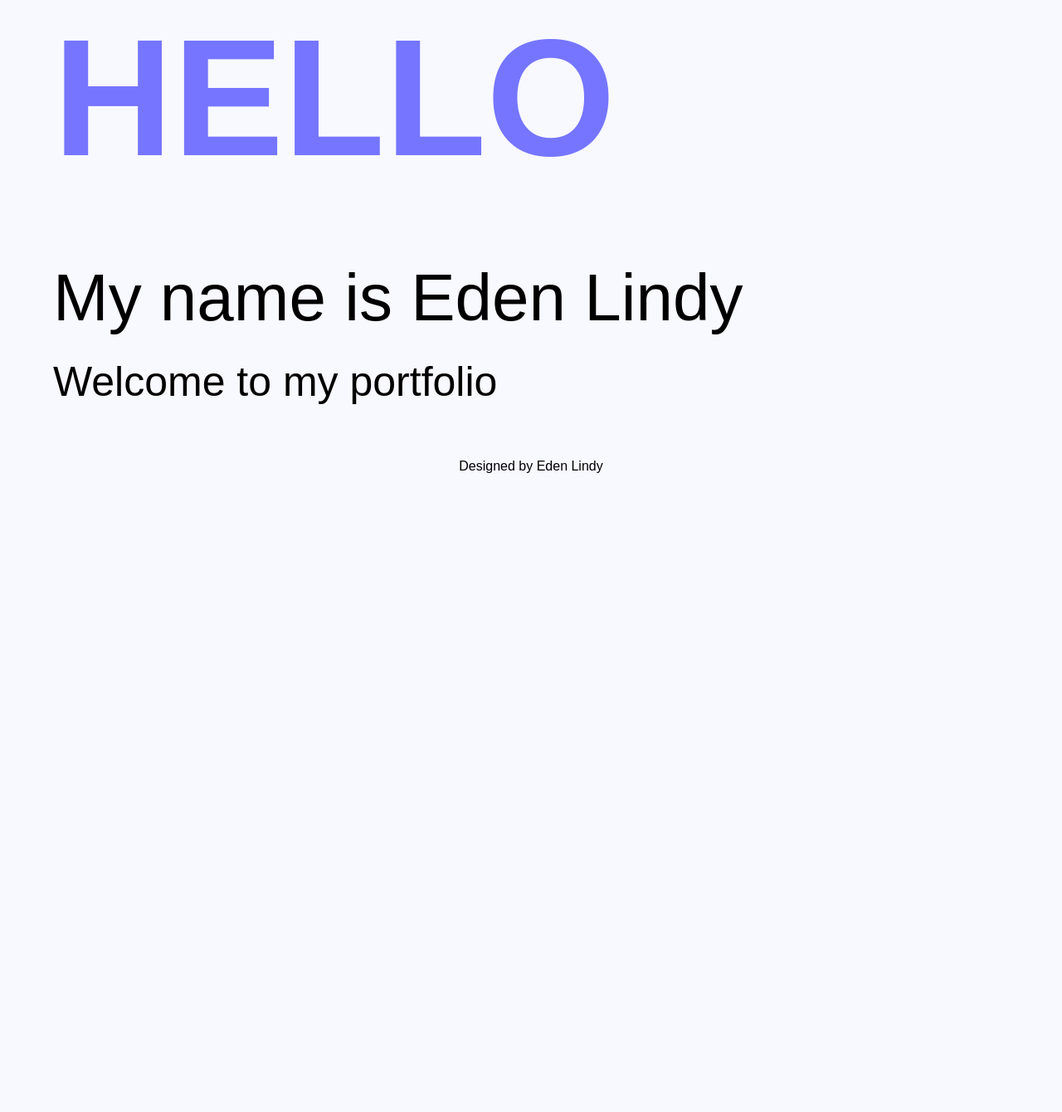
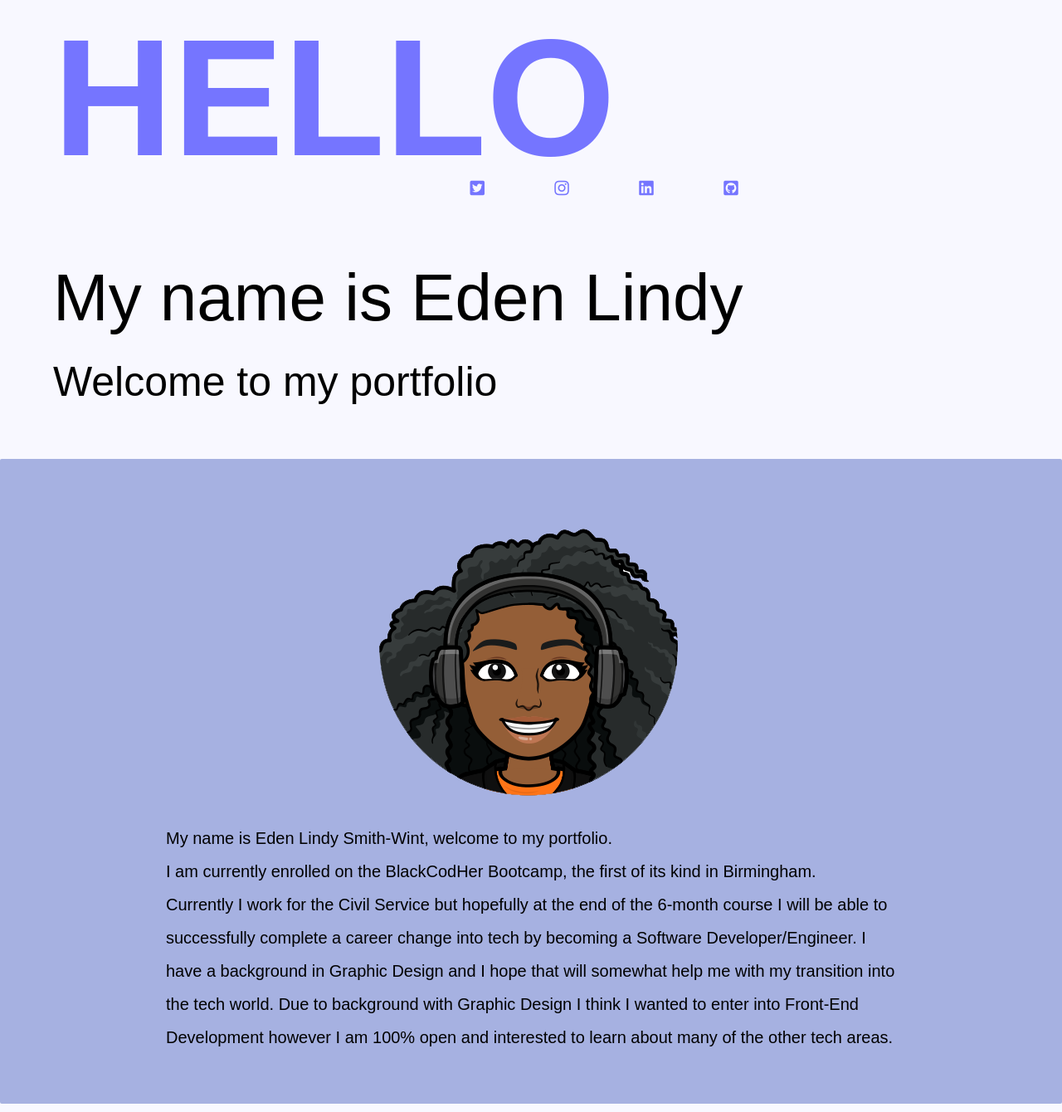
Before and after one commit to Edenlsw/Portfolio, a plain HTML site: page index.html in a window 1280 px wide. Shown: the part 160-1500 px from the top of the page at 83% size. Before the commit the page ends 800 px from the top, so only its background shows below. Drawn offline with Linux system fonts and the light colour scheme.

Commit message:
change to layout

```diff
--- a/index.html
+++ b/index.html
@@ -7,6 +7,7 @@
         <meta name="viewpoint" content="width=device-width,initial-scale=1.0">
         <meta name="author" content="Eden Smith-Wint">
         <link rel="stylesheet" type="text/css" href="style.css">
+        <link rel="stylesheet" href="https://use.fontawesome.com/releases/v5.14.0/css/all.css">
         <title>Eden Lindy</title>
     </head>
     <body>
@@ -26,9 +27,66 @@
     </header>
         <br>
 
-    <h1 class="h1-index">HELLO</h1>
-    <h2 class="h1-index">My name is Eden Lindy</h2>
-    <h3 class="h1-index">Welcome to my portfolio</h3>
+    <section class="into">
+        <h1 class="h1-index">HELLO</h1>
+        <h2 class="h1-index">My name is Eden Lindy</h2>
+        <h3 class="h1-index">Welcome to my portfolio</h3>
+    </section>
+
+    <main>
+        <div class="about-section">
+
+            <img class="bitmoji" src="./images/bitmoji.png" alt="bitmoji">
+
+                <p class="about-details">
+                    My name is Eden Lindy Smith-Wint, welcome to my portfolio.
+                <br>
+                I am currently enrolled on the BlackCodHer Bootcamp, the first of its kind in Birmingham.<br>
+                Currently I work for the Civil Service but hopefully at the end of the 6-month course I will be able to successfully complete a career change into tech by becoming a Software Developer/Engineer.
+                I have a background in Graphic Design and I hope that will somewhat help me with my
+                transition into the tech world.  Due to background with Graphic Design I think I  wanted to enter into Front-End Development however I am 100% open and interested to learn about many of the other tech areas.
+                </p>
+        </div>
+
+        <div class="graphics-projects">
+
+        </div>
+
+
+
+
+        <div class="coding-projects">
+
+        </div>
+
+
+
+
+        <div class="contact-info">
+
+
+            <div class="media">
+                <ul>
+                    <li><i class="fab fa-twitter-square"></i></li>
+                    <li><i class="fab fa-instagram"></i></li>
+                    <li><i class="fab fa-linkedin"></i></li>
+                    <li><i class="fab fa-github-square"></i></li>
+                </ul>
+
+            </div>
+
+            <!--Social media buttons-->
+            <div class="social">
+                <a href="https://www.linkedin.com/in/eden-smith-wint-24b399121/">
+
+
+                </a>
+
+            </div>
+
+        </div>
+
+    </main>
 
 
 
--- a/style.css
+++ b/style.css
@@ -21,7 +21,7 @@
 
   /* Extra large devices (large laptops and desktops, 1200px and up) */
   @media only screen and (min-width: 1200px) {}
-body {
+body{
     margin: 0;
     background: #f8f8ff;
     font-family: sans-serif;
@@ -137,7 +137,8 @@ h1.about {
 }
 
 
-.description {
+.description,
+.about-details {
     text-align: left;
     line-height: 40px;
     font-size: 20px;
@@ -178,3 +179,18 @@ h1.about {
 .h1-projects {
     font-size: 50px;
 }
+
+
+.about-section {
+    background-color: #a6b1e1;
+    border-radius: 2px;
+    text-align: center;
+    margin: 20px 0;
+    padding-top: 25px;
+    padding-bottom: 50px;
+
+}
+
+.intro {
+    padding-bottom: 500px;
+}
```
Also changed, not shown: images/bitmoji.png (added).
